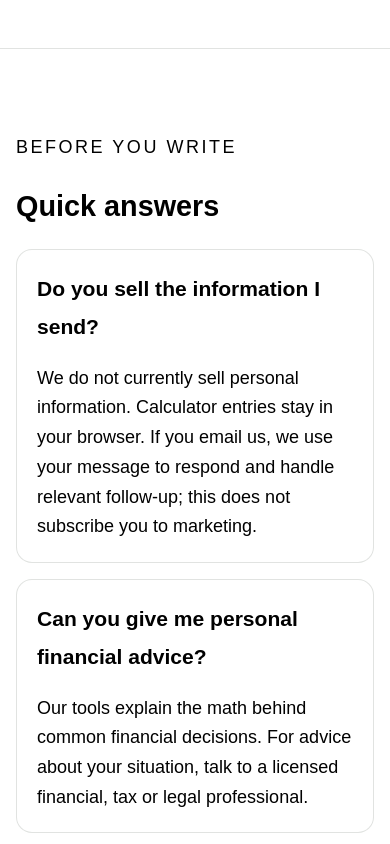
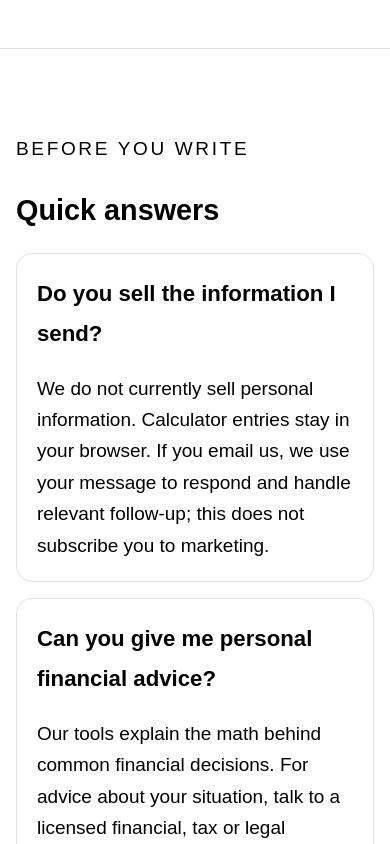
Before and after one commit to DavidOdoi/microcal, a Next.js app: page /contact in a window 390 px wide. Shown: the part 2120-2964 px from the top of the page. Built offline with nearby package versions, Linux system fonts and the light colour scheme.

Commit message:
Unify article and calculator body text size

```diff
--- a/app/[category]/[slug]/page.tsx
+++ b/app/[category]/[slug]/page.tsx
@@ -80,7 +80,7 @@ export default async function CategoryContentPage({ params }: { params: Promise<
 
   return (
     <>
-      <PageHero eyebrow={articleLabels[article.kind]} title={article.title} crumbs={
+      <PageHero className="content-hero" eyebrow={articleLabels[article.kind]} title={article.title} crumbs={
         <nav className="crumbs" aria-label="Breadcrumb">
           <Link href="/">Home</Link>
           <ChevronRight size={16} />
--- a/app/calculators/[slug]/page.tsx
+++ b/app/calculators/[slug]/page.tsx
@@ -63,7 +63,7 @@ export default async function CalculatorDetailPage({ params }: { params: Promise
 
   return (
     <>
-      <PageHero eyebrow={category.name} title={calc.name} crumbs={
+      <PageHero className="content-hero" eyebrow={category.name} title={calc.name} crumbs={
         <nav className="crumbs" aria-label="Breadcrumb">
           <Link href="/">Home</Link>
           <ChevronRight size={16} />
--- a/app/globals.css
+++ b/app/globals.css
@@ -1,4 +1,5 @@
 :root {
+  --content-body-size: 1.1875rem;
   --calculator-green: #15803d;
   --calculator-green-soft: #edf9e8;
   --calculator-text: #000000;
@@ -1400,7 +1401,7 @@ body > main :is(p, li, h1, h2, h3, h4, dt, dd, label, legend, small, summary, ca
 body > main :is(p, li) { font-size: 1.125rem; line-height: 1.8; }
 .finance-article, .guide-block, .narrow-content {
   color: #000;
-  font-size: 1.1875rem;
+  font-size: var(--content-body-size);
   line-height: 1.8;
 }
 .finance-article :is(p, li), .guide-block :is(p, li), .narrow-content :is(p, li) {
@@ -1411,12 +1412,17 @@ body > main :is(p, li) { font-size: 1.125rem; line-height: 1.8; }
 .finance-article-section h3 { font-size: 1.35rem; line-height: 1.4; }
 .finance-article a, .guide-block a, .narrow-content a { text-decoration: underline; text-decoration-thickness: 1px; text-underline-offset: 3px; }
 .finance-table-wrap :is(th, td) { color: #000; font-size: 1rem; line-height: 1.6; }
+.finance-article .finance-table-wrap :is(th, td),
+.finance-page-heading p:not(.finance-byline),
+.content-hero p,
+.finance-calculator-grid p,
+.calculator-panel p,
+.calculator-shell .privacy-note {
+  font-size: var(--content-body-size);
+}
 .finance-calculator-grid, .calculator-panel { line-height: 1.4; }
-.finance-calculator-grid :is(.finance-note, .calculator-status) { font-size: .9375rem; line-height: 1.6; }
+.finance-calculator-grid :is(.finance-note, .calculator-status) { line-height: 1.6; }
 .finance-page-heading .finance-byline { font-size: .9375rem; }
-@media (max-width: 540px) {
-  .finance-article, .guide-block, .narrow-content { font-size: 1.125rem; }
-}
 
 /* Keep calculator return links clear of the sticky site header. */
 .finance-calculator-grid[id], .finance-page > [id] { scroll-margin-top: 7rem; }
--- a/components/site/PageHero.tsx
+++ b/components/site/PageHero.tsx
@@ -5,14 +5,16 @@ export function PageHero({
   title,
   children,
   crumbs,
+  className,
 }: {
   eyebrow: string;
   title: string;
   children: ReactNode;
   crumbs?: ReactNode;
+  className?: string;
 }) {
   return (
-    <section className="page-hero">
+    <section className={className ? `page-hero ${className}` : 'page-hero'}>
       <div className="container-site py-12 md:py-16">
         {crumbs}
         <div className="inline-flex rounded-full border border-white/10 bg-white/5 px-3 py-1 text-[11px] font-semibold uppercase tracking-[0.2em] text-gold">
```
